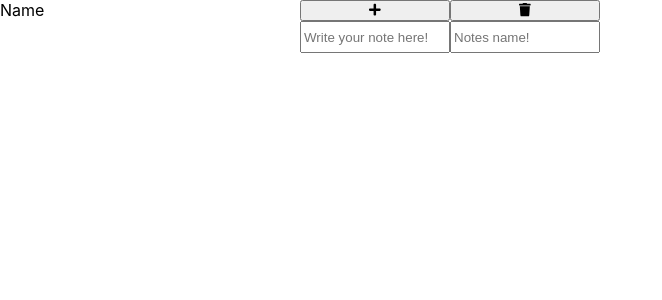
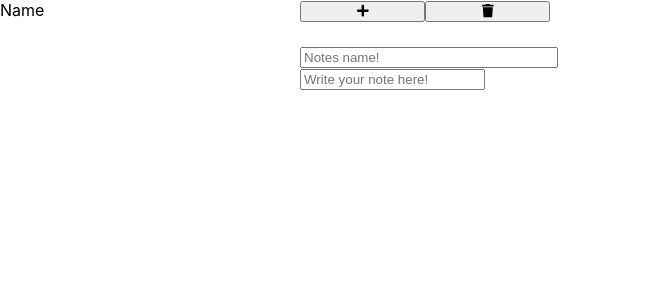
Before and after one commit to WizarDDog/notesProject, a React (Create React App) app in the folder notes-app/: page / in a window 1280 px wide. Shown: the top 300 px of the page, without its empty margins (0-662 px from the left). Built offline with nearby package versions, Linux system fonts and the light colour scheme.

Commit message:
+saves new note -working on styles

```diff
--- a/notes-app/src/App.css
+++ b/notes-app/src/App.css
@@ -1,67 +1,54 @@
-/*
-.App {
-  text-align: center;
-}
-
-.App-logo {
-  animation: App-logo-spin infinite 20s linear;
-  height: 40vmin;
-}
-
-.App-header {
-  background-color: #282c34;
-  min-height: 100vh;
-  display: flex;
-  flex-direction: column;
-  align-items: center;
-  justify-content: center;
-  font-size: calc(10px + 2vmin);
-  color: white;
-}
-
-*/
-/*.Note {
-    width: 100%;
-    height: 100%;
-    margin-bottom: 20px;
-    margin-top: 50px;
-    margin-left: 50px;
-    display: inline-block;
-}
-
-.App-header {
-    width: 100%;
-    margin-bottom: 20px;
-    margin-top: 50px;
-    margin-left: 50px;
-}
-#Icon {
-    display: inline-block;
-    width: 50px;
-    height: 20px
-}*/
 .App {
     display: grid;
-    grid-template-columns: 300px 150px 150px;
+    grid-template-columns: 300px 250px;
     grid-template-rows: auto auto;
 }
 .Name {
     grid-row: 1;
     grid-column: 1;
 }
-#Icon1 {
+.Icons {
     grid-row: 1;
     grid-column: 2;
 }
-#Icon2 {
-    grid-row: 1;
-    grid-column: 3
-}
 .WrittenNotes {
     grid-row: 2;
-    grid-column: 1
+    grid-column: 1;
 }
-.Note {
+.nameAndNote {
     grid-row: 2;
     grid-column: 2;
+    width: 100%;
 }
+#Icon1{
+    width: 50%;
+}
+#Icon2{
+    width: 50%;
+}
+#input1{
+    width: 100%;
+}
+#input2{
+    grid-row: 3;
+    grid-column: 2;
+}
+.form-group {
+    position: relative;
+    padding-top: 1.5rem;
+}
+
+label {
+    position: absolute;
+    top: 0;
+    opacity: 1;
+    transform: translateY(0);
+    transition: all 0.2s ease-out;
+
+
+}
+
+#input1:placeholder-shown + label {
+    opacity: 0;
+    transform: translateY(1rem);
+}
--- a/notes-app/src/App.js
+++ b/notes-app/src/App.js
@@ -24,6 +24,8 @@ class App extends Component {
             allNotes: [],
             showEdit: false,
             newNotesName: "",
+            newNote: "",
+            time: "",
         };
     }
 
@@ -43,7 +45,6 @@ class App extends Component {
             })
         }
     }
-
 
     saveNote(e) {
         this.state.note = e.target.value;
@@ -89,11 +90,13 @@ class App extends Component {
         })
         this.showEditNote()
     }
+
     showEditNote() {
         if (this.state.showEdit) {
             return <div>
-                <input defaultValue={this.state.showNote}/>
-                <input defaultValue={this.state.notesName}/>
+                <input defaultValue={this.state.showNote} onChange={(e) => this.state.newNote = e.target.value}/>
+                <input defaultValue={this.state.notesName} onChange={(e) => this.state.newNotesName = e.target.value}/>
+                <button onClick={() => this.saveEditNote()}>Save</button>
             </div>
         } if (!this.state.showEdit) {
             return <div></div>
@@ -102,18 +105,22 @@ class App extends Component {
 
     saveEditNote() {
         const index = this.state.allNotes.findIndex(note => note === this.state.showNote)
-        this.state.allNotes.splice(index, 1, this.state.newNotesName)
+        this.state.allNotes.splice(index, 1, this.state.newNote)
+        this.state.writtenNotesName.splice(index, 1, this.state.newNotesName)
+        this.setState({showNote: this.state.newNote})
     }
 
     render() {
         var showDiv = this.showEditNote();
         return (
             <div className="App ">
-                <div className="Name ">Name</div>
-                <button type="submit" onClick={() => this.showSavedNotesAndName()} id="Icon1"><FontAwesomeIcon
+                <div className="Name" id="1">Name</div>
+                <div className="Icons">
+                <button type="submit" id="Icon1" onClick={() => this.showSavedNotesAndName()} id="Icon1"><FontAwesomeIcon
                     icon="plus"/>
                 </button>
                 <button onClick={() => this.deleteNote()} id="Icon2"><FontAwesomeIcon icon="trash"/></button>
+                </div>
                 <ul className="WrittenNotes">
                     {this.state.writtenNotesName.map((item, i) => {
                         return <div>
@@ -122,10 +129,18 @@ class App extends Component {
                             </button>
                         </div>
                     })} </ul>
-                <input className="Note" id="input1" placeholder="Write your note here!"
-                       onChange={(e) => this.saveNote(e)} defaultValue={this.state.note}/>
-                <input className="notesName" id="input2" placeholder="Notes name!"
+
+                <div className="nameAndNote">
+                    <div className="form-group">
+                    <input className="notesName" id="input1" placeholder="Notes name!"
                        onChange={(e) => this.saveNotesName(e)} defaultValue={this.state.notesName}/>
+                        <label htmlFor="dynamic-label-input">Notes name!</label>
+                    </div>
+                    <div>
+                <input className="Note" id="input2" placeholder="Write your note here!"
+                    onChange={(e) => this.saveNote(e)} defaultValue={this.state.note}/>
+                    </div>
+                </div>
                 <div onClick={() => this.openEditNote()}>{this.state.showNote}</div>
                 {showDiv}
             </div>
```
